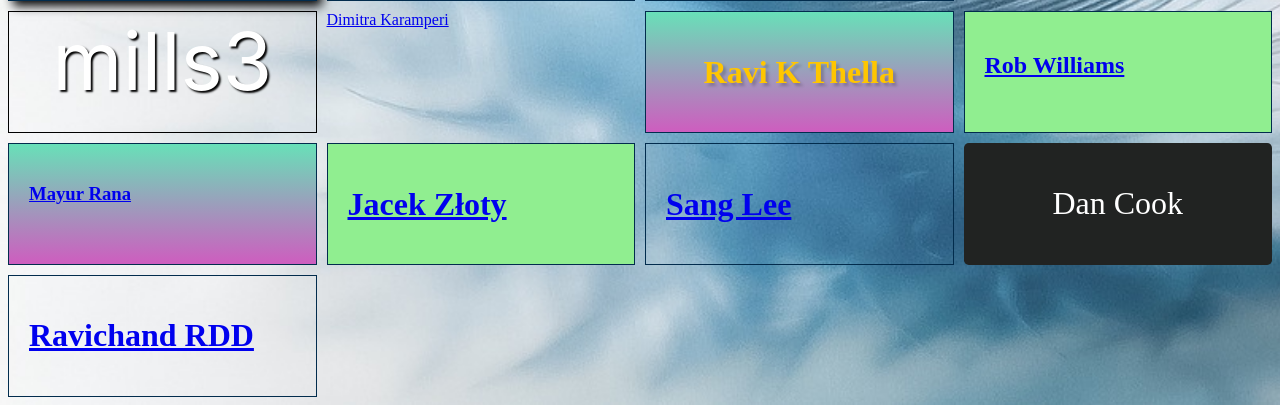
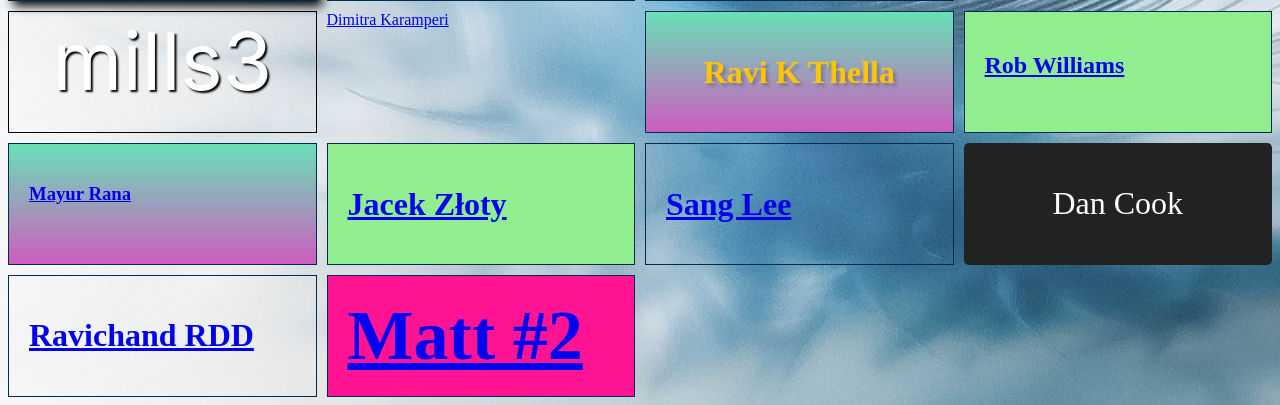
Before and after one commit to RomchyFCC/GitHub-Practice-For-All, a PHP site: page /contributors.html in a window 1280 px wide. Shown: the part 1046-1451 px from the top of the page. Run offline with PHP 8.4, Linux system fonts and the light colour scheme.

Commit message:
matt#2 being added as a contributer

```diff
--- a/contributors.html
+++ b/contributors.html
@@ -131,7 +131,9 @@
 			<a href="https://github.com/rddravic" target="_blank" rel="noreferrer noopener">Ravichand RDD</a>
 		</h1>
 	</div>
-
+<div class="matt2">
+		<a href="http://windsurfresource.com/">Matt #2</a>
+	</div>
 
 	<script src="./scripts/contributors.js"></script>
 </body>
--- a/style/contributors.css
+++ b/style/contributors.css
@@ -361,3 +361,11 @@ margin-bottom: -10px;
 	transform: scale(1.15);
 	letter-spacing: 2pt;
 }
+
+.matt2 {
+	color: rebeccapurple;
+    font-weight: bold;
+    background-color: deeppink;
+    font-size: 70px;
+
+}
```
